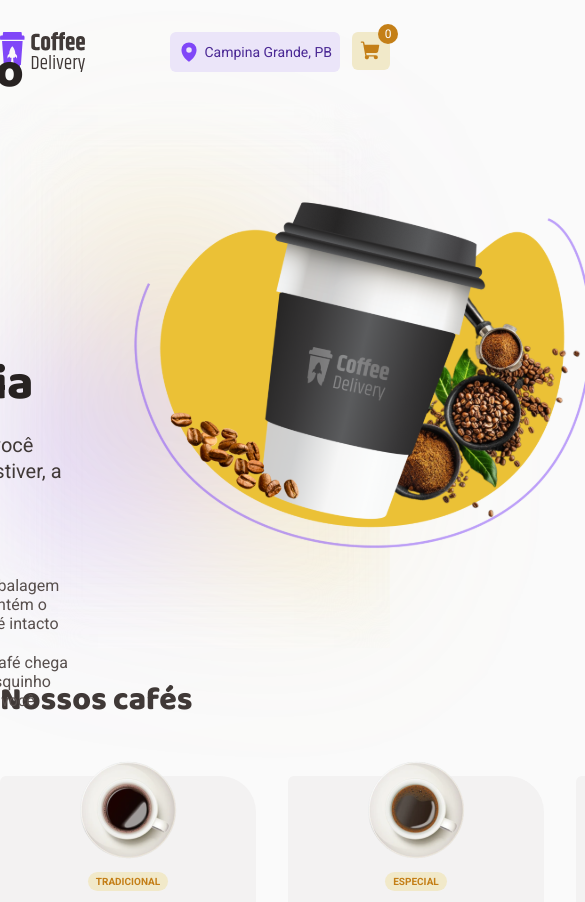
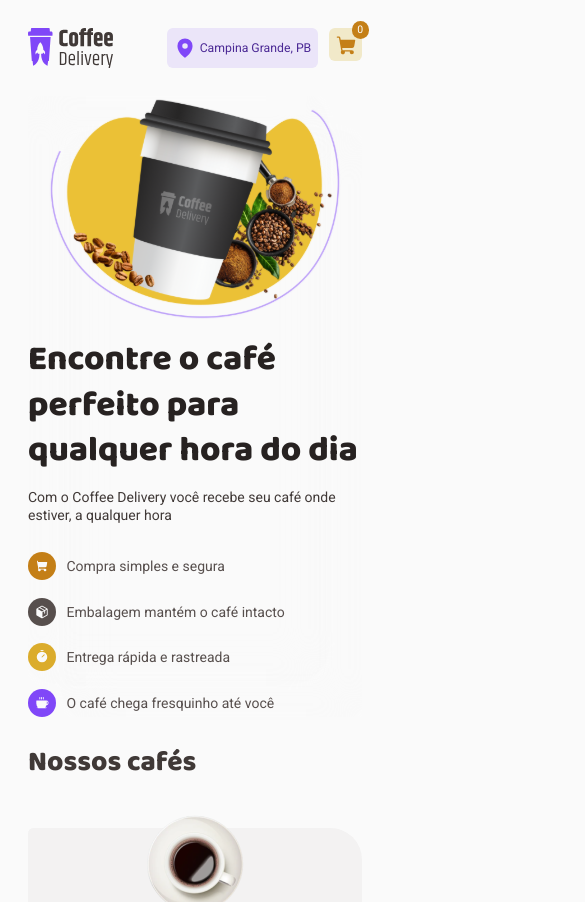
Before and after one commit to filipeferibeiro/Ignite-Desafio-02-Coffee-Delivery, a React (Vite) app: page / in a window 390 px wide. Shown: the top 902 px of the page, 585 px wide, since content can reach past the window. Built offline with nearby package versions, Linux system fonts and the light colour scheme; the HTML template or start-up script is replaced by a standard one.

Commit message:
feat: begin responsiveness

```diff
--- a/src/layouts/DefaultLayout/index.tsx
+++ b/src/layouts/DefaultLayout/index.tsx
@@ -1,11 +1,12 @@
 import { Outlet } from 'react-router-dom'
 import { Header } from '../../components/Header'
+import { DefaultLayoutContainer } from './styles'
 
 export function DefaultLayout() {
   return (
-    <>
+    <DefaultLayoutContainer>
       <Header />
       <Outlet />
-    </>
+    </DefaultLayoutContainer>
   )
 }
--- /dev/null
+++ b/src/layouts/DefaultLayout/styles.ts
@@ -0,0 +1,7 @@
+import styled from 'styled-components'
+
+export const DefaultLayoutContainer = styled.div`
+  @media (max-width: 1136px) {
+    padding: 0 2rem;
+  }
+`
--- a/src/pages/Home/components/Info/styles.ts
+++ b/src/pages/Home/components/Info/styles.ts
@@ -22,6 +22,16 @@
     background-image: inherit;
     filter: blur(80px);
     z-index: -1;
+
+    @media (max-width: 1136px) {
+      display: none;
+    }
+  }
+
+  @media (max-width: 1136px) {
+    height: auto;
+    position: static;
+    background: none;
   }
 `
 
@@ -41,6 +51,12 @@
   box-shadow:
     20px 20px 40px 20px rgba(250, 250, 250, 0.25) inset,
     -20px -20px 40px 20px rgba(250, 250, 250, 0.25) inset;
+
+  @media (max-width: 1136px) {
+    position: static;
+    padding: 0;
+    display: block;
+  }
 `
 
 export const InfoContainer = styled.section`
@@ -50,6 +66,15 @@
   justify-content: center;
 
   gap: 3.5rem;
+
+  @media (max-width: 1136px) {
+    flex-direction: column-reverse;
+    gap: 1rem;
+
+    & img {
+      width: 90%;
+    }
+  }
 `
 
 export const InfoTextContainer = styled.div`
@@ -71,6 +96,10 @@
   color: ${(props) => props.theme.colors['base-title']};
 
   filter: blur(0px);
+
+  @media (max-width: 1136px) {
+    font-size: 2.5rem;
+  }
 `
 
 export const InfoSubTitle = styled.h2`
@@ -79,6 +108,10 @@
   font-weight: 400;
   line-height: 1.3;
   margin-top: 1rem;
+
+  @media (max-width: 1136px) {
+    font-size: 1rem;
+  }
 `
 
 export const TopicsContainer = styled.div`
@@ -87,6 +120,11 @@
   grid-template-columns: 1fr 1fr;
   row-gap: 1.25rem;
   column-gap: 2.5rem;
+
+  @media (max-width: 1136px) {
+    grid-template-columns: 1fr;
+    margin-top: 2rem;
+  }
 `
 
 export const TopicsItem = styled.span<TopicsItemProps>`
--- a/src/pages/Home/styles.ts
+++ b/src/pages/Home/styles.ts
@@ -20,6 +20,11 @@
 
 export const CoffeesList = styled.div`
   display: grid;
-  grid-template-columns: repeat(4, minmax(16rem, 1fr));
+  //grid-template-columns: repeat(4, minmax(16rem, 1fr));
+  grid-template-columns: repeat(auto-fill, minmax(16rem, 1fr));
   gap: 2rem;
+
+  /* @media (max-width: 1136px) {
+    margin: 0 auto;
+  } */
 `
--- a/src/styles/global.ts
+++ b/src/styles/global.ts
@@ -23,4 +23,10 @@
     font-weight: 400;
     font-size: 1rem;
   }
+
+  @media (max-width: 1136px) {
+    html {
+      font-size: 87.5%;
+    }
+  }
 `
```
